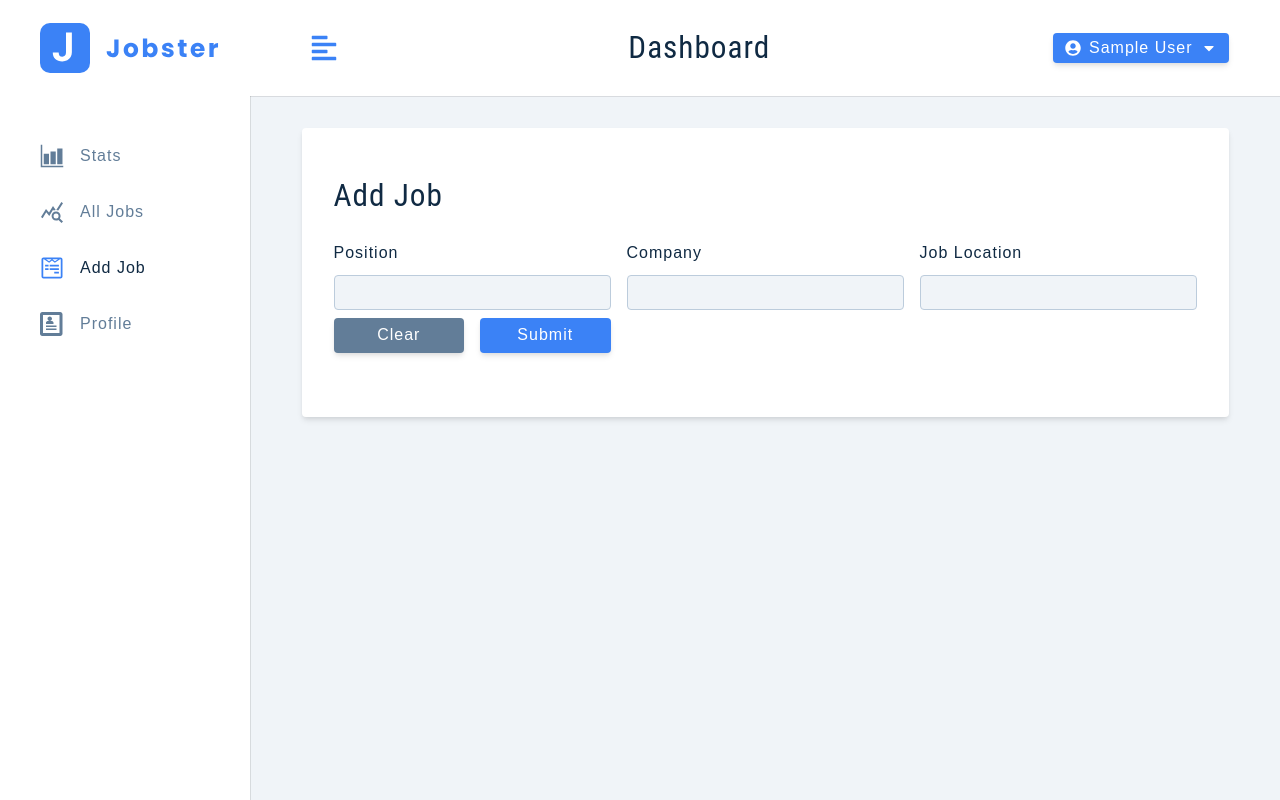
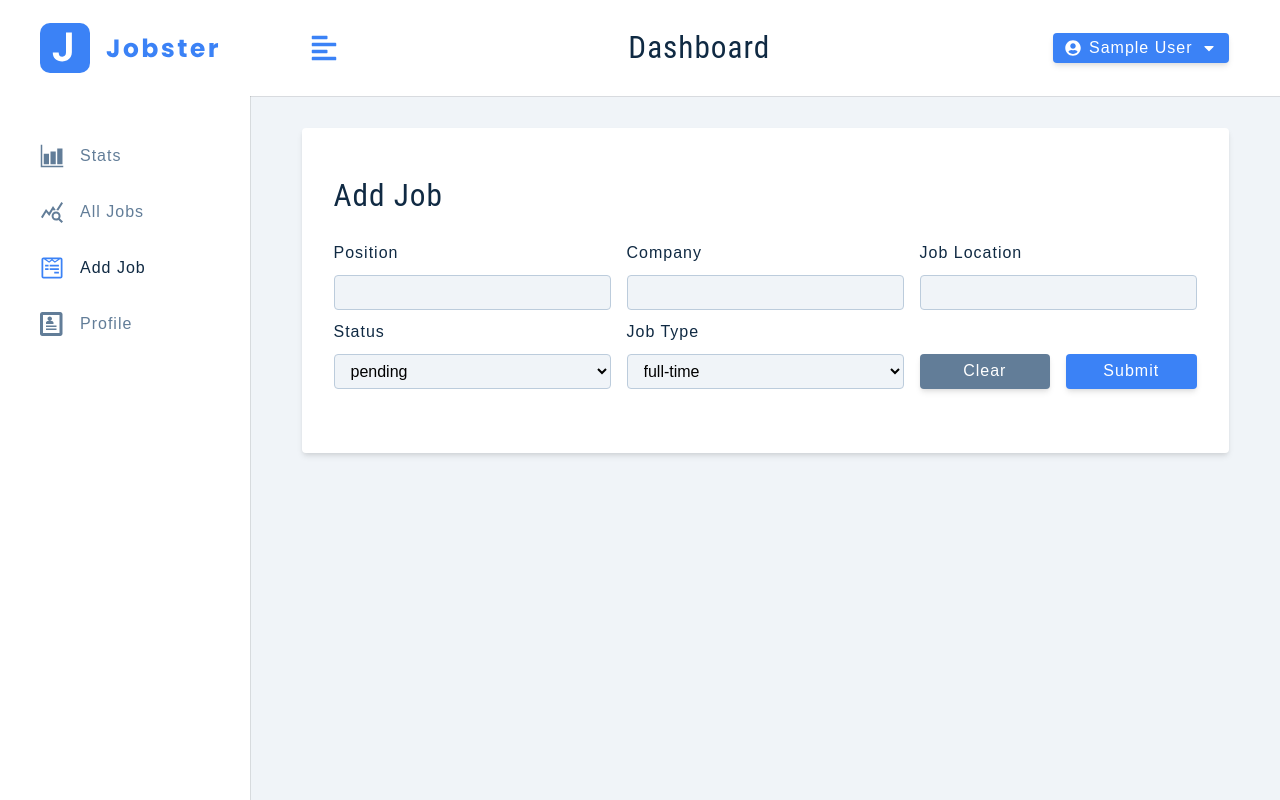
Before and after one commit to CodeMaster7/react-redux-jobster, a React (Create React App) app: page /add-job in a window 1280 px wide. Built offline with nearby package versions, Linux system fonts and the light colour scheme; sample sign-in values are in the browser's storage.

Commit message:
ADD: add job inputs

```diff
--- /dev/null
+++ b/src/components/FormRowSelect.jsx
@@ -0,0 +1,24 @@
+function FormRowSelect({ labelText, name, value, handleChange, list }) {
+	return (
+		<div className='form-row'>
+			<label htmlFor={name} className='form-label'>
+				{labelText || name}
+			</label>
+			<select
+				name={name}
+				value={value}
+				id={name}
+				onChange={handleChange}
+				className='form-select'>
+				{list.map((itemValue, index) => {
+					return (
+						<option key={index} value={itemValue}>
+							{itemValue}
+						</option>
+					)
+				})}
+			</select>
+		</div>
+	)
+}
+export default FormRowSelect
--- a/src/components/index.js
+++ b/src/components/index.js
@@ -1,7 +1,7 @@
 import BigSidebar from './BigSidebar'
 // import ChartsContainer from './ChartsContainer'
 import FormRow from './FormRow'
-// import FormRowSelect from './FormRowSelect'
+import FormRowSelect from './FormRowSelect'
 // import JobsContainer from './JobsContainer'
 import Logo from './Logo'
 import Navbar from './Navbar'
@@ -15,7 +15,7 @@
 	Navbar,
 	SmallSidebar,
 	BigSidebar,
-	// FormRowSelect,
+	FormRowSelect,
 	// JobsContainer,
 	// SearchContainer,
 	// StatsContainer,
--- a/src/pages/dashboard/AddJob.jsx
+++ b/src/pages/dashboard/AddJob.jsx
@@ -1,4 +1,4 @@
-import { FormRow } from '../../components'
+import { FormRow, FormRowSelect } from '../../components'
 import Wrapper from '../../assets/wrappers/DashboardFormPage'
 import { useSelector, useDispatch } from 'react-redux'
 import { toast } from 'react-toastify'
@@ -60,8 +60,21 @@
 						handleChange={handleJobInput}
 					/>
 					{/* job status */}
+					<FormRowSelect
+						name='status'
+						value={status}
+						handleChange={handleJobInput}
+						list={statusOptions}
+					/>
 
 					{/* job type */}
+					<FormRowSelect
+						name='jobType'
+						labelText='job type'
+						value={jobType}
+						handleChange={handleJobInput}
+						list={jobTypeOptions}
+					/>
 
 					{/* btn container */}
 					<div className='btn-container'>
```
